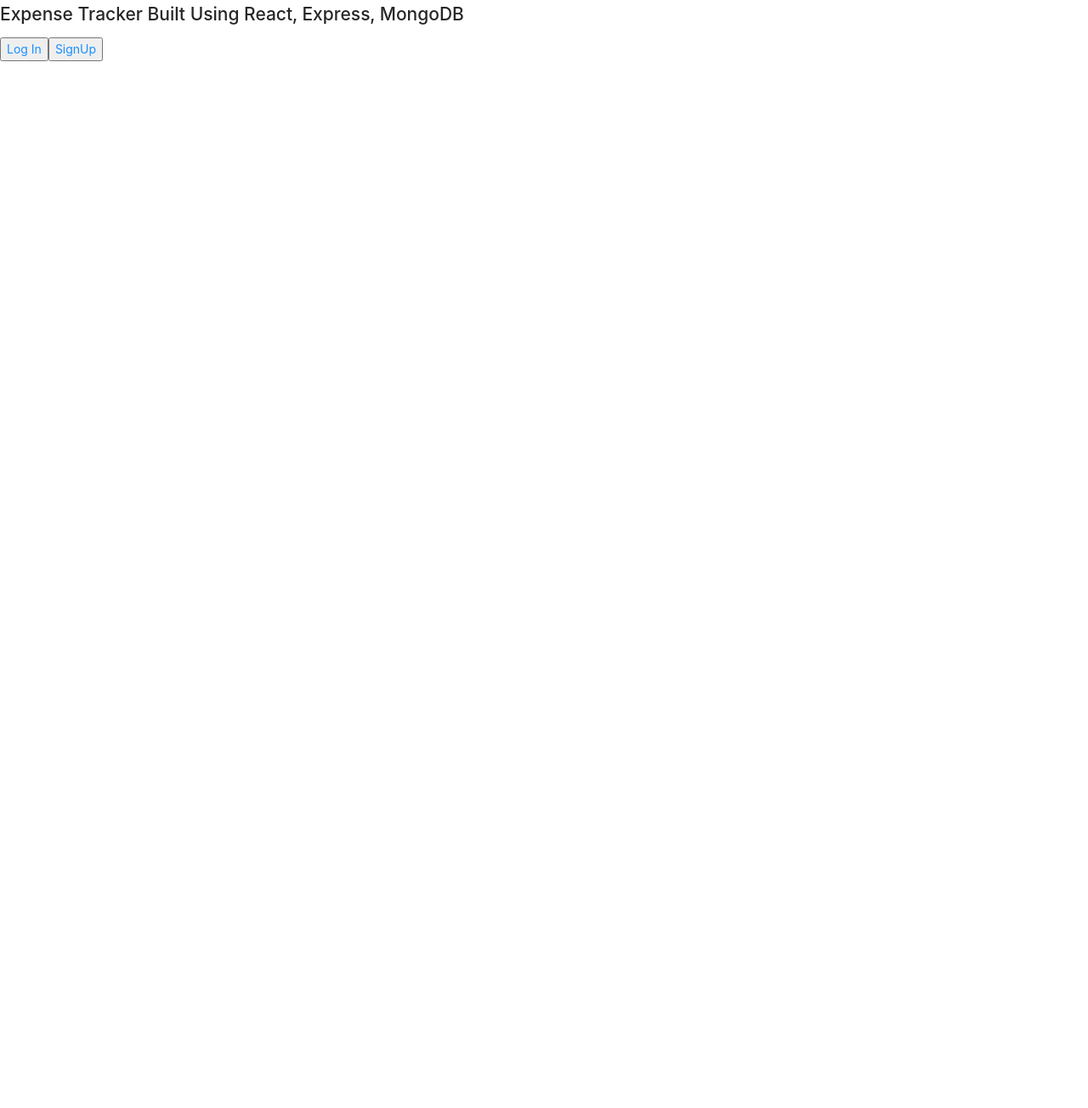
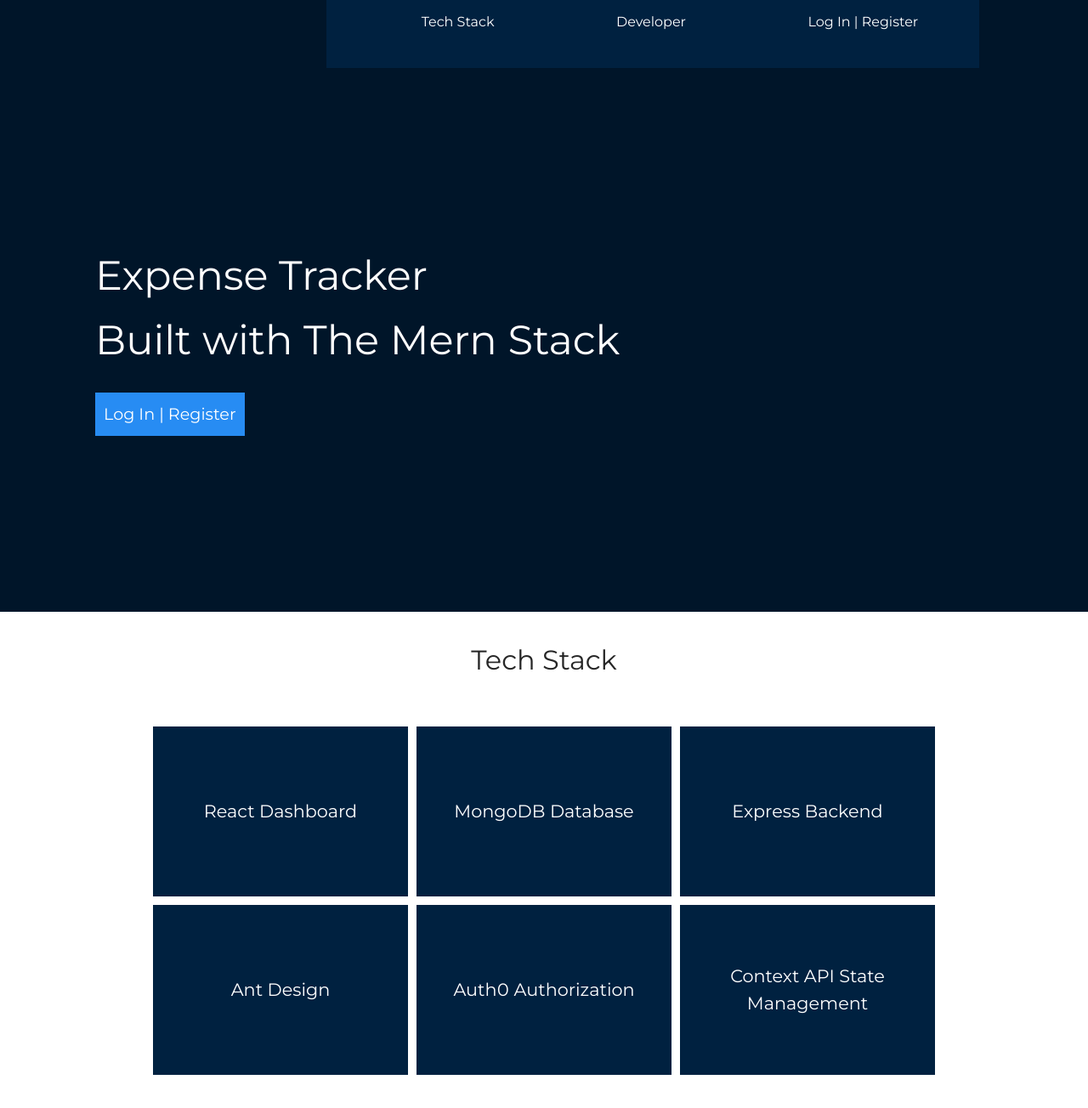
Before and after one commit to umairrsyedd/expense_tracker, a React (Create React App) app: page / in a window 1280 px wide. Shown: the top 1304 px of the page at 85% size. Before the commit the page ends 800 px from the top, so only its background shows below. Built offline with nearby package versions, Linux system fonts and the light colour scheme; no server answers.

Commit message:
Home Page Design Skeleton Completed

```diff
--- a/src/App.js
+++ b/src/App.js
@@ -1,7 +1,9 @@
 import React from "react";
 import { Route } from "react-router-dom";
 import HomePage from "./Pages/HomePage";
+// eslint-disable-next-line
 import AuthenticationButton from "./Pages/AuthenticationButton";
+// eslint-disable-next-line
 import SignUpButton from "./Components/SignUp";
 import DashboardPage from "./Pages/DashboardPage";
 import ProtectedRoute from "./Auth/Protected_Route";
@@ -9,8 +11,6 @@
   return (
     <>
       <Route exact path="/" component={HomePage} />
-      <Route exact path="/auth" component={AuthenticationButton} />
-      <Route exact path="/signup" component={SignUpButton} />
       <ProtectedRoute path="/dashboard" component={DashboardPage} />
     </>
   );
--- a/src/Components/Dashboard.js
+++ b/src/Components/Dashboard.js
@@ -1,7 +1,6 @@
 import React from "react";
 import { Row, Col } from "antd";
 import DashboardBalance from "./Balance";
-import DashboardForm from "./Form";
 import DashboardExpenseByCategory from "./ExpenseByCategory";
 import DashboardIncomeByCategory from "./IncomeByCategory";
 import DashboardTransactionDetails from "./TransactionDetails";
@@ -14,11 +13,6 @@
         <Row>
           <Col span={20} offset={2}>
             <DashboardBalance />
-          </Col>
-        </Row>
-        <Row>
-          <Col span={20} offset={2}>
-            <DashboardForm />
           </Col>
         </Row>
         <Row>
--- a/src/Components/Form.js
+++ /dev/null
@@ -1,73 +0,0 @@
-import React, { useEffect } from "react";
-import { Form, Button, InputNumber, Select } from "antd";
-import DashboardFormSelect from "./FormSelect";
-export default function DashboardForm() {
-  const [form] = Form.useForm();
-  const { Option } = Select;
-  useEffect(() => {});
-
-  const onFinish = (values) => {
-    console.log("Finish:", values);
-  };
-  function handleChange(value) {
-    console.log(`selected ${value}`);
-  }
-
-  return (
-    <Form
-      form={form}
-      name="horizontal_login"
-      layout="inline"
-      onFinish={onFinish}
-    >
-      <Form.Item
-        label="Create"
-        rules={[
-          {
-            required: true,
-            message: "Please input your username!",
-          },
-        ]}
-      >
-        <Select
-          defaultValue="Expense"
-          style={{ width: 120 }}
-          onChange={handleChange}
-        >
-          <Option value="Income">Income</Option>
-          <Option value="Expense">Expense</Option>
-        </Select>
-      </Form.Item>
-
-      <Form.Item
-        label="Category"
-        rules={[
-          {
-            required: true,
-            message: "Please input your username!",
-          },
-        ]}
-      >
-        <DashboardFormSelect />
-      </Form.Item>
-      <Form.Item label="Amount">
-        <InputNumber />
-      </Form.Item>
-      <Form.Item shouldUpdate>
-        {() => (
-          <Button
-            type="primary"
-            htmlType="submit"
-            disabled={
-              !form.isFieldsTouched(true) ||
-              !!form.getFieldsError().filter(({ errors }) => errors.length)
-                .length
-            }
-          >
-            Save
-          </Button>
-        )}
-      </Form.Item>
-    </Form>
-  );
-}
--- a/src/Pages/DashboardPage.js
+++ b/src/Pages/DashboardPage.js
@@ -7,8 +7,9 @@
 import { Layout, Menu } from "antd";
 import {
   PieChartOutlined,
-  FileOutlined,
-  TeamOutlined,
+  RiseOutlined,
+  FallOutlined,
+  LineChartOutlined,
   UserOutlined,
 } from "@ant-design/icons";
 import "antd/dist/antd.css";
@@ -78,9 +79,8 @@
           <div
             className="logo"
             style={{ color: "white", padding: "1.5rem", fontSize: "32px" }}
-            onClick={this.setProfile}
           >
-            LOGO
+            Inpensio
           </div>
           <Menu theme="dark" defaultSelectedKeys={["1"]} mode="inline">
             <Menu.Item
@@ -90,23 +90,32 @@
             >
               Dashboard
             </Menu.Item>
-            <SubMenu key="sub1" icon={<UserOutlined />} title="Expenses">
+            <SubMenu key="sub1" icon={<FallOutlined />} title="Expenses">
               <Menu.Item key="2" onClick={this.showExpenseCategory}>
-                Categories
+                Create Expense
+              </Menu.Item>
+              <Menu.Item key="2" onClick={this.showExpenseCategory}>
+                Show Categories
               </Menu.Item>
               <Menu.Item key="3" onClick={this.showExpenseHistory}>
-                History
+                View Expense History
               </Menu.Item>
             </SubMenu>
-            <SubMenu key="sub2" icon={<TeamOutlined />} title="Incomes">
+            <SubMenu key="sub2" icon={<RiseOutlined />} title="Incomes">
               <Menu.Item key="4" onClick={this.showIncomeCategory}>
-                Categories
+                Create Income
+              </Menu.Item>
+              <Menu.Item key="5" onClick={this.showIncomeCategory}>
+                Show Categories
               </Menu.Item>
               <Menu.Item key="5" onClick={this.showIncomeHistory}>
-                History
+                View Income History
               </Menu.Item>
             </SubMenu>
-            <Menu.Item key="6" icon={<FileOutlined />}>
+            <SubMenu key="" title="Transactions" icon={<LineChartOutlined />}>
+              <Menu.Item>View All Transactions</Menu.Item>
+            </SubMenu>
+            <Menu.Item key="6" icon={<UserOutlined />}>
               User
             </Menu.Item>
           </Menu>
--- a/src/Pages/HomePage.js
+++ b/src/Pages/HomePage.js
@@ -1,16 +1,40 @@
 import React from "react";
-import { Link } from "react-router-dom";
+import "../Styles/homepageStyles.css";
 export default class HomePage extends React.Component {
   render() {
     return (
       <>
-        <h2>Expense Tracker Built Using React, Express, MongoDB</h2>
-        <Link to="/auth">
-          <button> Log In </button>
-        </Link>
-        <Link to="/signup">
-          <button> SignUp </button>
-        </Link>
+        <body className="container">
+          <div className="landing">
+            <nav className="nav">
+              <ul className="navList">
+                <li>Tech Stack</li>
+                <li>Developer</li>
+                <li>Log In | Register</li>
+              </ul>
+            </nav>
+            <heading className="hero">
+              <div className="heroText">
+                <h1 className="heroHeading">
+                  Expense Tracker <br />
+                  Built with The Mern Stack
+                </h1>
+                <button className="heroButton">Log In | Register </button>
+              </div>
+            </heading>
+          </div>
+          <section className="featuresContainer">
+            <h2 className="sectionHeading"> Tech Stack </h2>
+            <div className="cardContainer">
+              <div className="featureCards">React Dashboard</div>
+              <div className="featureCards">MongoDB Database</div>
+              <div className="featureCards">Express Backend</div>
+              <div className="featureCards">Ant Design</div>
+              <div className="featureCards">Auth0 Authorization</div>
+              <div className="featureCards">Context API State Management</div>
+            </div>
+          </section>
+        </body>
       </>
     );
   }
--- /dev/null
+++ b/src/Styles/homepageStyles.css
@@ -0,0 +1,86 @@
+:root {
+  --primary: #001529;
+  --secondary: #002140;
+  --focus: #278cf3;
+  --text: #ffffff;
+}
+
+.container {
+  font-family: Montserrat;
+  background-color: #ffffff;
+  color: var(--text);
+}
+.landing {
+  background-color: var(--primary);
+}
+.nav {
+  width: 60vw;
+  height: 10vh;
+  margin-left: 30vw;
+  background-color: var(--secondary);
+}
+.navList {
+  display: flex;
+  justify-content: space-around;
+  align-items: center;
+  list-style-type: none;
+}
+li {
+  font-size: 1rem;
+  padding: 0.8rem;
+}
+li:hover {
+  background-color: var(--focus);
+}
+.hero {
+  width: 70vw;
+  height: 80vh;
+  display: flex;
+  justify-content: center;
+  align-items: center;
+}
+.heroHeading {
+  font-size: 3rem;
+  color: var(--text);
+}
+.heroText {
+  width: 75%;
+}
+.heroButton {
+  padding: 10px;
+  border: none;
+  text-align: center;
+  font-size: 1.2rem;
+  background-color: var(--focus);
+  color: var(--text);
+}
+.heroButton:hover {
+  background-color: var(--secondary);
+}
+.featuresContainer {
+  margin-left: 10vw;
+  margin-right: 10vw;
+  height: 80vh;
+}
+.sectionHeading {
+  text-align: center;
+  font-size: 2rem;
+  padding: 2rem;
+}
+.cardContainer {
+  display: flex;
+  justify-content: center;
+  flex-wrap: wrap;
+}
+.featureCards {
+  height: 200px;
+  width: 300px;
+  background-color: var(--secondary);
+  margin: 5px;
+  font-size: 1.3rem;
+  font-weight: 400;
+  text-align: center;
+  display: flex;
+  justify-content: center;
+  align-items: center;
+}
```
